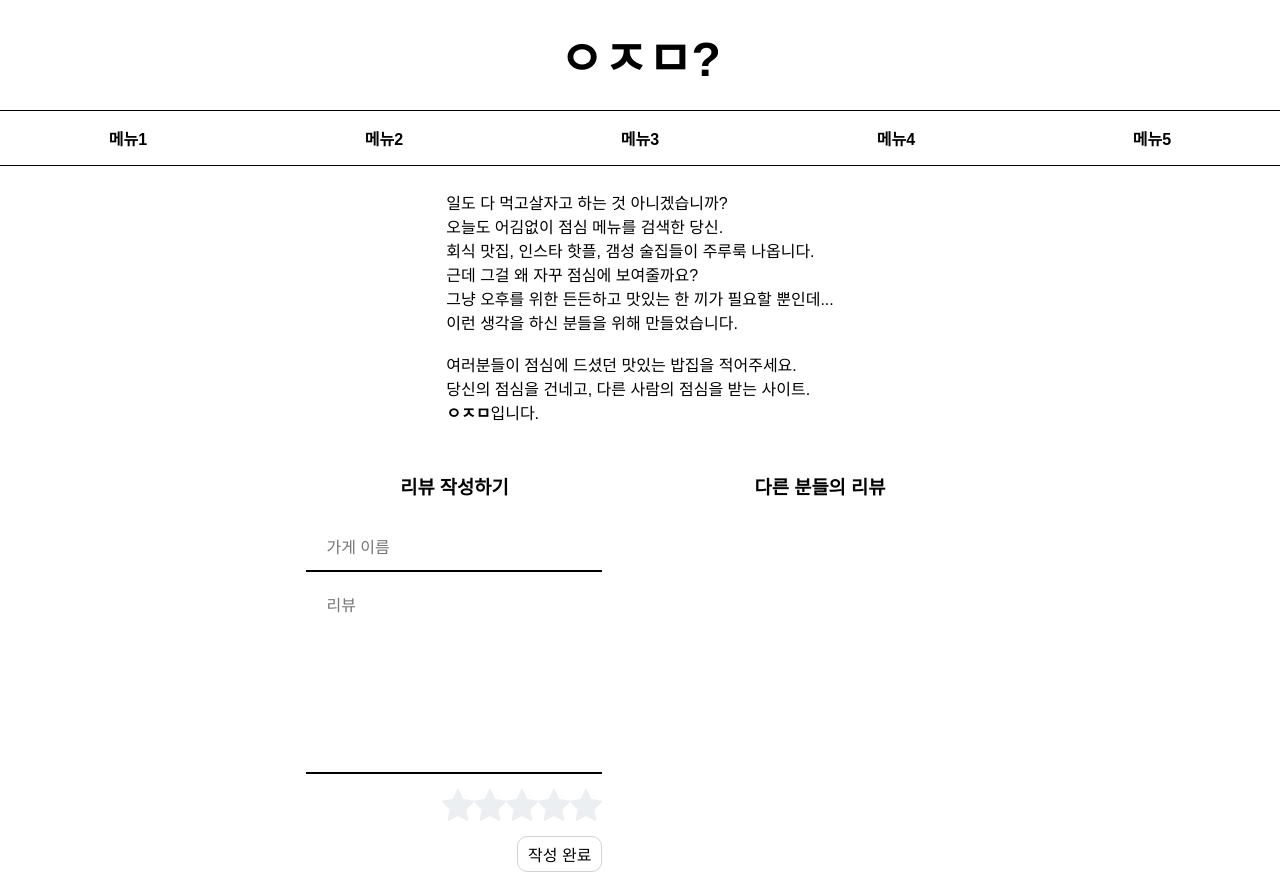
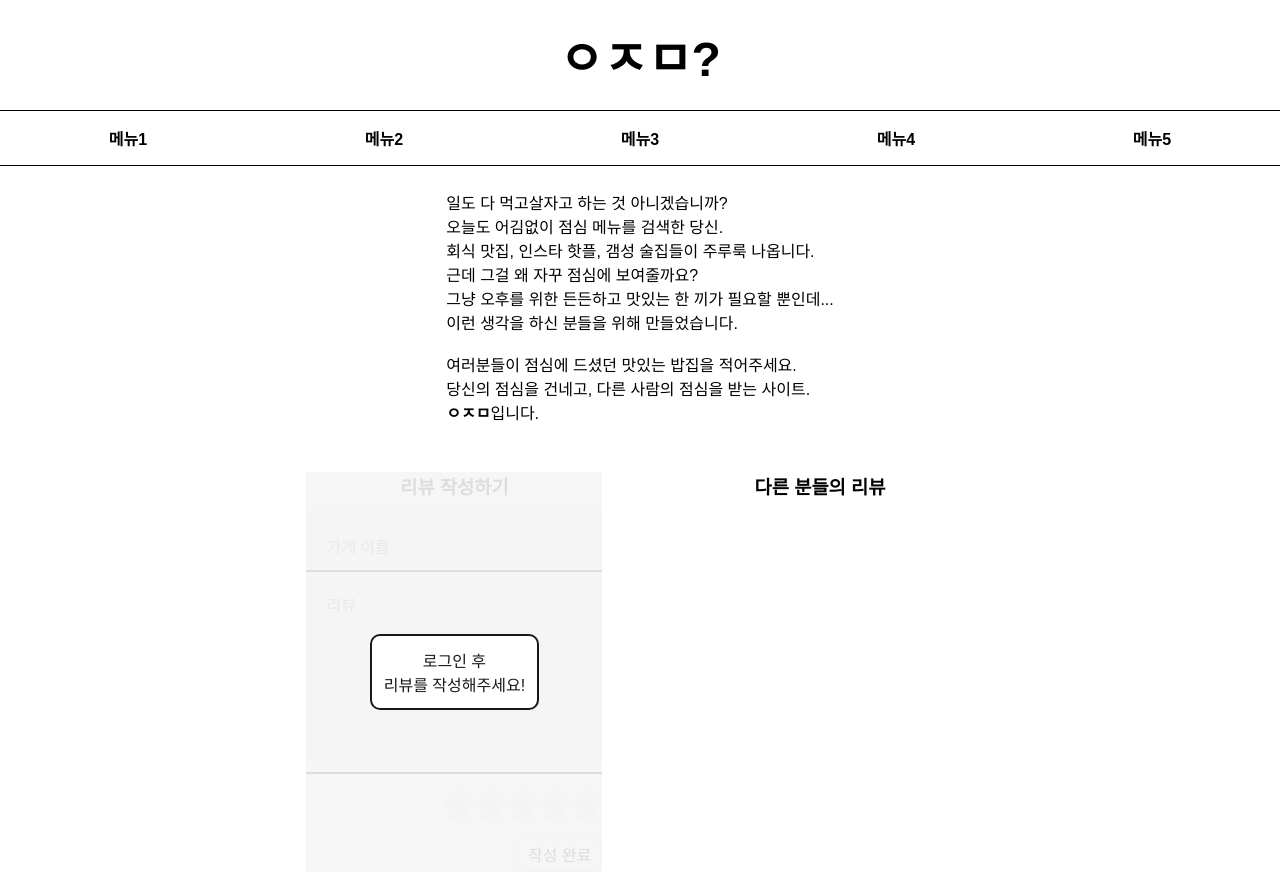
Before and after one commit to lht1324/cloud_native_front_end, a React (Create React App) app: page / in a window 1280 px wide. Built offline with nearby package versions, Linux system fonts and the light colour scheme; a web font is replaced by a local one.

Commit message:
[v0.1.0] [Feature] [MainPage 로그인 안 했을 경우 추가, Axios 설치]

```diff
--- a/package.json
+++ b/package.json
@@ -6,6 +6,7 @@
     "@testing-library/jest-dom": "^5.17.0",
     "@testing-library/react": "^13.4.0",
     "@testing-library/user-event": "^13.5.0",
+    "axios": "^1.7.7",
     "lodash": "^4.17.21",
     "react": "^18.3.1",
     "react-dom": "^18.3.1",
--- a/src/components/main/MainBody.css
+++ b/src/components/main/MainBody.css
@@ -12,8 +12,54 @@
     justify-content: center;
 }
 
+.main_content_review_editor_container {
+    position: relative;
+
+    width: fit-content;
+    height: fit-content;
+}
+
+.main_content_review_editor {
+    width: fit-content;
+    height: fit-content;
+}
+
+.main_content_review_editor_hover {
+    position: absolute;
+    top: 0;
+    left: 0;
+
+    width: 100%;
+    height: 100%;
+    background: whitesmoke;
+    opacity: 0.9;
+
+    align-content: center;
+}
+
+.main_content_review_editor_login_button {
+    padding: 12px;
+    background: white;
+    border: 2px solid black;
+    border-radius: 10px;
+
+    color: black;
+    font-size: 16px;
+}
+
+.main_content_review_editor_login_button:hover {
+    background: darkgrey;
+    border: 2px solid white;
+
+    color: whitesmoke;
+}
+
 p {
     width: fit-content;
+}
+
+h3 {
+    align-self: center;
 }
 
 textarea {
--- a/src/components/main/MainBody.js
+++ b/src/components/main/MainBody.js
@@ -24,14 +24,19 @@ function MainBody() {
             </div>
             <Spacer height="48px"/>
             <Row className="main_content_container">
-                <Column>
-                    <h3 style={{alignSelf: "center"}}>리뷰 작성하기</h3>
-                    <Spacer height="15px" />
-                    <ReviewEditor/>
-                </Column>
+                <div className="main_content_review_editor_container">
+                    <Column className="main_content_review_editor">
+                        <h3>리뷰 작성하기</h3>
+                        <Spacer height="15px" />
+                        <ReviewEditor/>
+                    </Column>
+                    <div className="main_content_review_editor_hover">
+                        <button className="main_content_review_editor_login_button">로그인 후<br/>리뷰를 작성해주세요!</button>
+                    </div>
+                </div>
                 <RatioSpacer isHorizontal={false} ratio={5}/>
                 <Column>
-                    <h3 style={{alignSelf: "center"}}>다른 분들의 리뷰</h3>
+                    <h3>다른 분들의 리뷰</h3>
                     <Spacer height="15px" />
                     <ReviewList
                         reviewDataList={[
```
Also changed, not shown: 1 other file (tests, documents, lock files or other folders).
